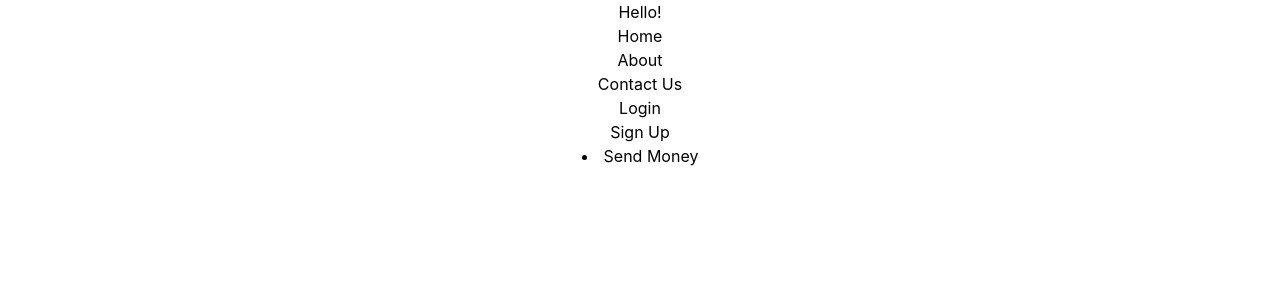
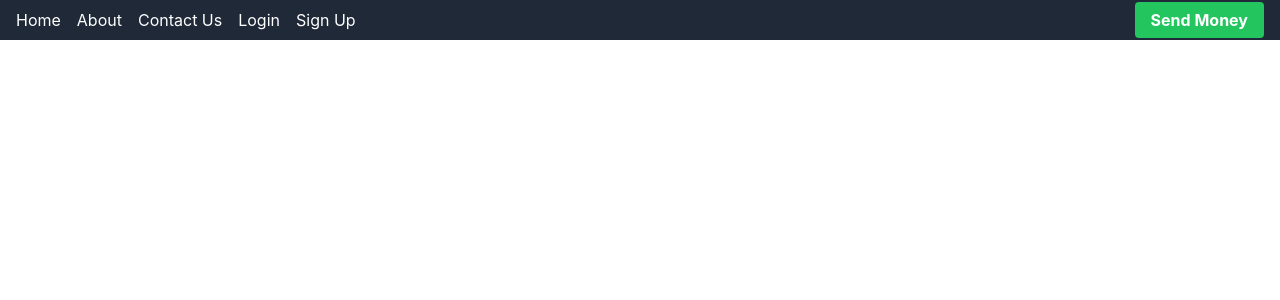
Before and after one commit to Ta-shed/Sendai-React-Project, a React (Create React App) app: page / in a window 1280 px wide. Shown: the top 300 px of the page. Built offline with nearby package versions, Linux system fonts and the light colour scheme.

Commit message:
styled navbar

```diff
--- a/src/App.js
+++ b/src/App.js
@@ -5,7 +5,7 @@ import './App.css';
 function App() {
   return (
     <div className="App">
-      <h2> Hello!</h2>
+
     <Navbar></Navbar>
     </div>
   );
--- a/src/Components/Navbar.js
+++ b/src/Components/Navbar.js
@@ -3,18 +3,24 @@ const  Navbar = () => {
     return (
         <div>
 <div>
+<body>
+<header class="bg-gray-800 text-white">
+<nav className="flex items-center justify-between px-4 py-2">
+    <ul className="flex space-x-4">
+    <li className="hover:underline"><a href="#" className="">Home</a></li>
+    <li className="hover:underline"><a href="#">About</a></li>
+    <li className="hover:underline"><a href="#">Contact Us</a></li>
+    <li className="hover:underline"><a href="#">Login</a></li>
+    <li className="hover:underline"><a href="#">Sign Up</a></li>
+    </ul>
+    <li className="list-none float-right"><a href="#" className="bg-green-500 hover:bg-green-600 font-bold py-2 px-4 rounded">Send Money</a></li>
+</nav>
+</header>
+<main class="container mx-auto py-8">
 
 
-<nav>
-    <ul>
-    <li><a href="#">Home</a></li>
-    <li><a href="#">About</a></li>
-    <li><a href="#">Contact Us</a></li>
-    <li><a href="#">Login</a></li>
-    <li><a href="#">Sign Up</a></li>
-    </ul>
-    <li><a href="#" className="button">Send Money</a></li>
-</nav>
+  </main>
+</body>
 
 </div>
 
```
